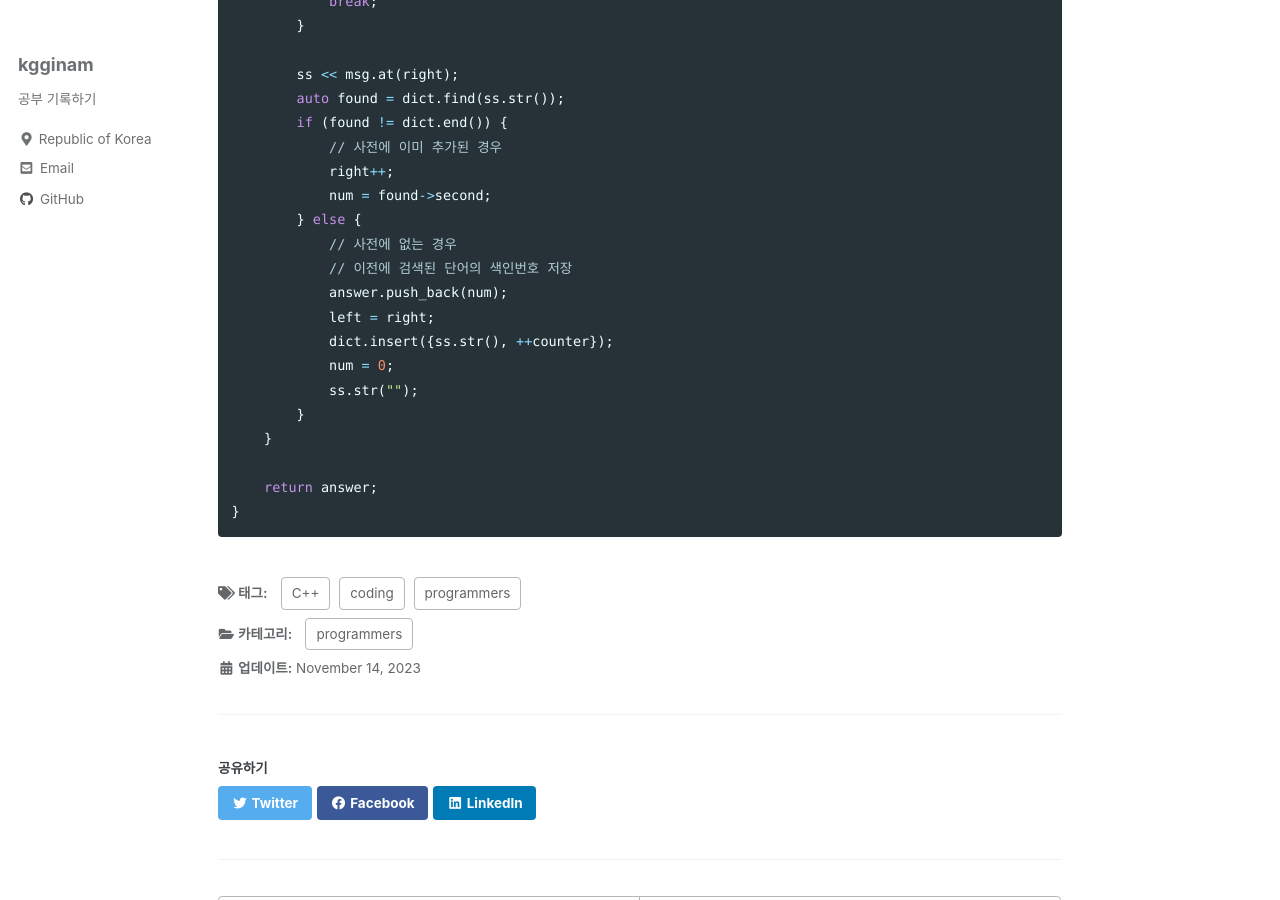
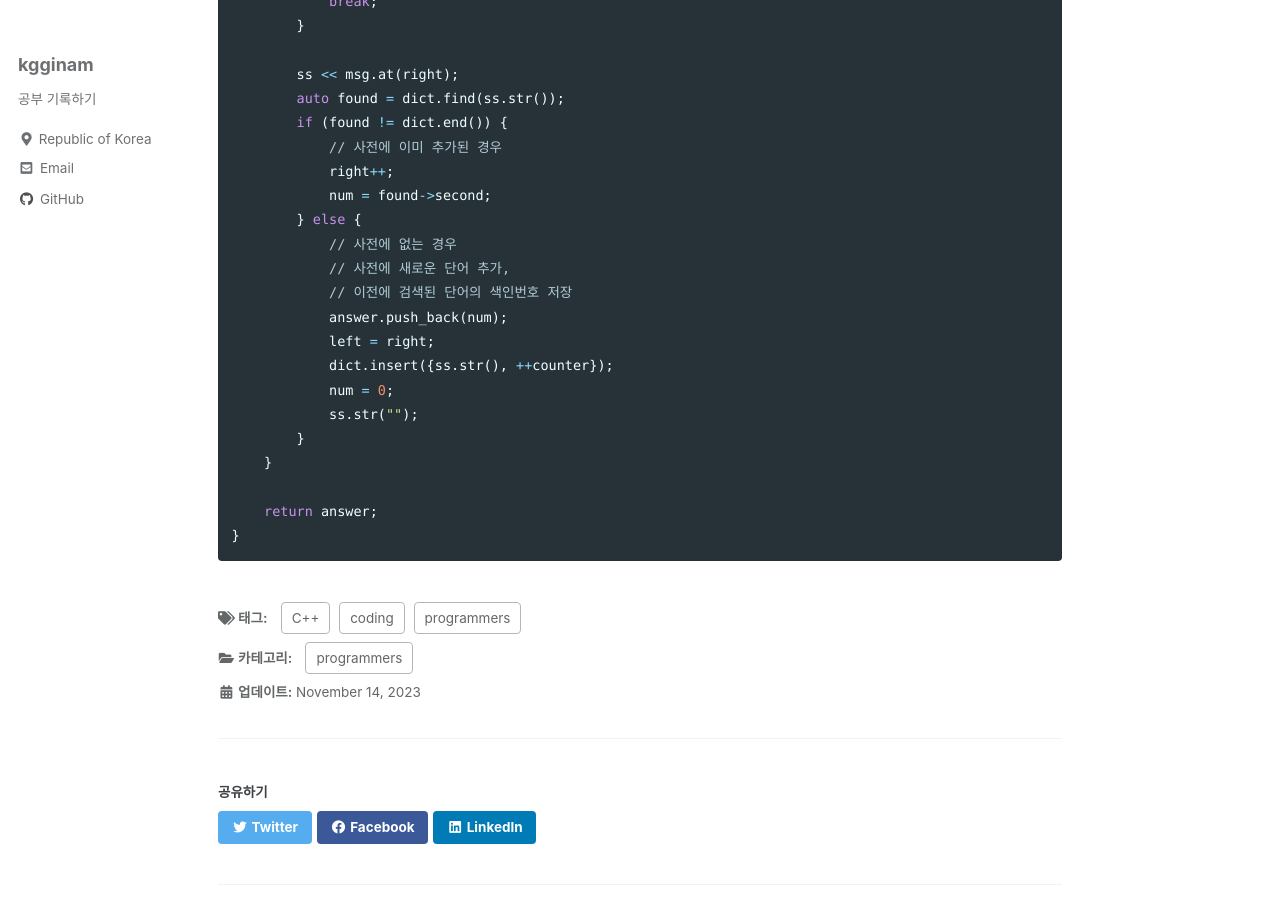
Before and after one commit to kgginam/kgginam.github.io, a Jekyll site: the page built from _posts/2023-11-14-coding1.md, in a window 1280 px wide and 900 px high, scrolled down 1728 px. Built offline with Jekyll 4.4.1, drawn with Linux system fonts in a browser that asks for light colours; cached includes are drawn as plain includes; comment, search, counter and statistics services are not loaded.

Commit message:
누락된 설명 추가

```diff
--- a/_posts/2023-11-14-coding1.md
+++ b/_posts/2023-11-14-coding1.md
@@ -79,6 +79,7 @@ vector<int> solution(string msg) {
             num = found->second;
         } else {
             // 사전에 없는 경우
+            // 사전에 새로운 단어 추가,
             // 이전에 검색된 단어의 색인번호 저장
             answer.push_back(num);
             left = right;
```
